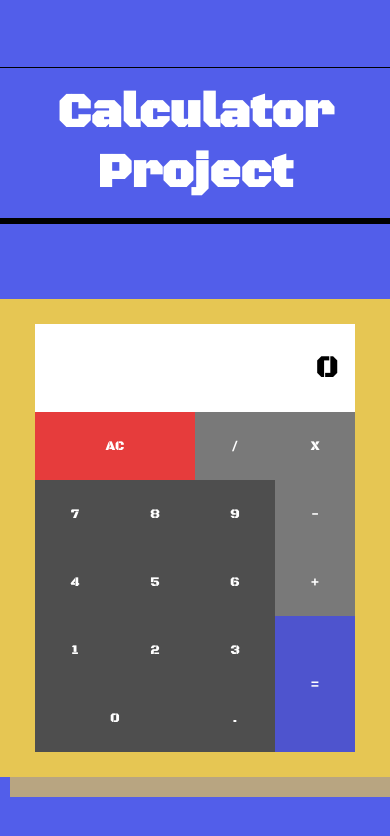
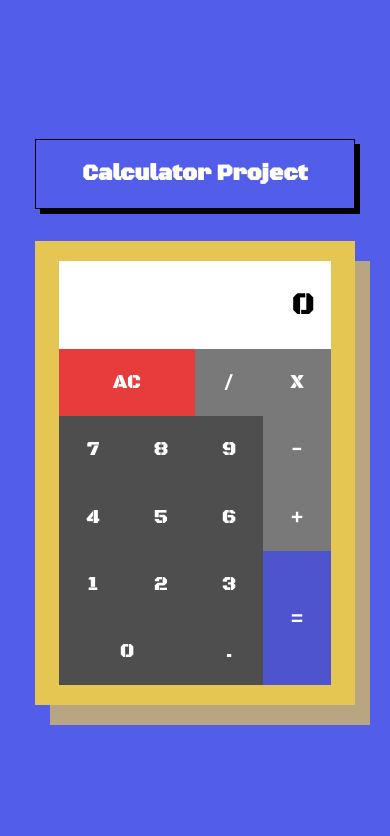
Before and after one commit to bhunor97/FCC_Frontend_Libraries_Cert_projects, a React (Create React App) app in the folder calculator/: page / in a window 390 px wide. Shown: the top 836 px of the page. Built offline with nearby package versions, Linux system fonts and the light colour scheme.

Commit message:
responsive fix

```diff
--- a/calculator/src/style/style.css
+++ b/calculator/src/style/style.css
@@ -91,6 +91,7 @@ body {
 
 .calc-buttons {
   padding: 1.5rem;
+  font-size: 20px;
   display: flex;
   flex-direction: column;
   justify-content: center;
@@ -124,3 +125,96 @@ body {
 .equal-btn {
   background-color: var(--color_4);
 }
+
+/* MEDIA QUERIES */
+/* 550px */
+@media screen and (max-width: 550px) {
+  .title-wrapper {
+    width: 100%;
+    margin-left: auto;
+    margin-right: auto;
+    font-size: 1rem;
+    padding: 15px;
+    margin-bottom: 2.5rem;
+  }
+
+  .calculator-wrapper {
+    width: 22rem;
+    padding: 20px 0 20px 0;
+  }
+}
+
+/* 400px */
+@media screen and (max-width: 400px) {
+  .title-wrapper {
+    width: 100%;
+    margin-left: auto;
+    margin-right: auto;
+    font-size: 0.7rem;
+    padding: 20px;
+    margin-bottom: 2rem;
+  }
+
+  .calculator-wrapper {
+    display: flex;
+    flex-direction: column;
+    justify-content: center;
+    align-items: center;
+    margin-left: auto;
+    margin-right: auto;
+    width: 20rem;
+  }
+
+  .calc-buttons {
+    padding: 1.2rem;
+    font-size: 20px;
+  }
+
+  .calc-div {
+    width: 17rem;
+  }
+
+  .buttons-wrapper {
+    width: 17rem;
+    margin-left: auto;
+    margin-right: auto;
+  }
+}
+
+/* 370px */
+@media screen and (max-width: 370px) {
+  .title-wrapper {
+    width: 100%;
+    margin-left: auto;
+    margin-right: auto;
+    font-size: 0.7rem;
+    padding: 20px;
+    margin-bottom: 2rem;
+  }
+
+  .calculator-wrapper {
+    display: flex;
+    flex-direction: column;
+    justify-content: center;
+    align-items: center;
+    margin-left: auto;
+    margin-right: auto;
+    width: 17rem;
+    box-shadow: none;
+  }
+
+  .calc-buttons {
+    padding: 1.2rem;
+    font-size: 20px;
+  }
+
+  .calc-div {
+    width: 15rem;
+  }
+
+  .buttons-wrapper {
+    width: 15rem;
+    margin-left: auto;
+    margin-right: auto;
+  }
+}
```
